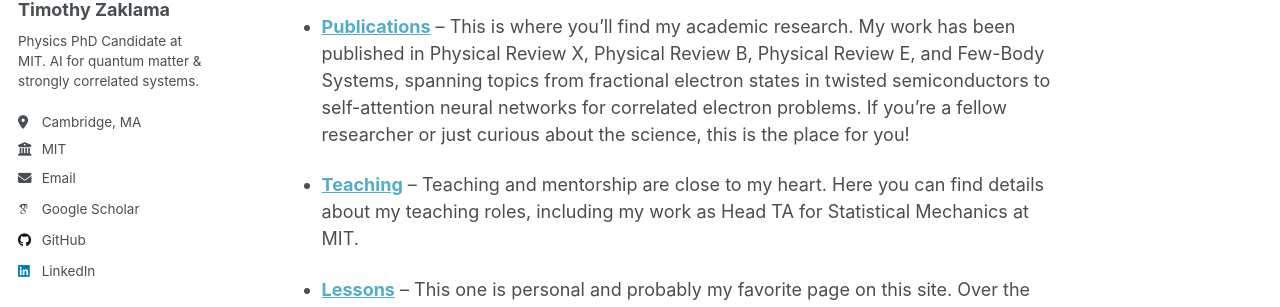
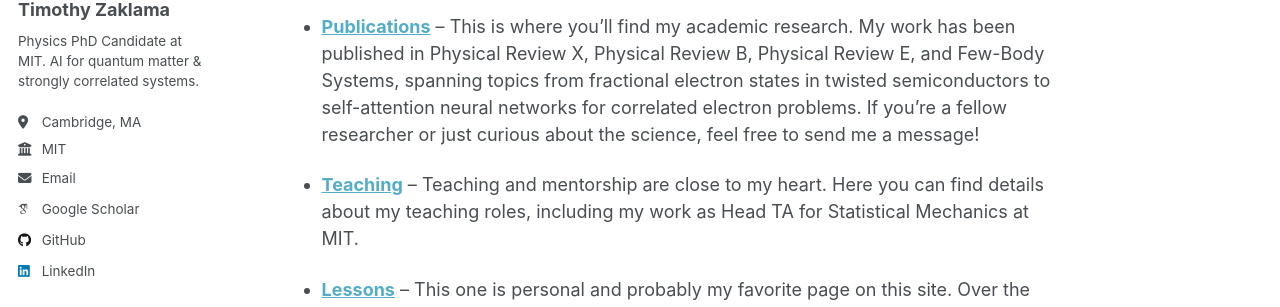
Before and after one commit to tzaklama1/tzaklama_web, a Jekyll site: the page built from _pages/about.md, in a window 1280 px wide and 900 px high, scrolled down 1262 px. Shown: the part 244-551 px from the top of the window. Built offline with Jekyll 4.4.1, drawn with Linux system fonts in a browser that asks for light colours; some web fonts are replaced; a script that is not in the unit is left out.

Commit message:
light edit

```diff
--- a/_pages/about.md
+++ b/_pages/about.md
@@ -25,7 +25,7 @@ I'm passionate about mentorship and teaching -- I currently serve as Head TA for
 
 I've organized this site into a few sections so you can easily find what interests you most. Here's a quick guide to what you'll find in each tab at the top:
 
-- **[Publications](/tzaklama_web/publications/)** -- This is where you'll find my academic research. My work has been published in Physical Review X, Physical Review B, Physical Review E, and Few-Body Systems, spanning topics from fractional electron states in twisted semiconductors to self-attention neural networks for correlated electron problems. If you're a fellow researcher or just curious about the science, this is the place for you!
+- **[Publications](/tzaklama_web/publications/)** -- This is where you'll find my academic research. My work has been published in Physical Review X, Physical Review B, Physical Review E, and Few-Body Systems, spanning topics from fractional electron states in twisted semiconductors to self-attention neural networks for correlated electron problems. If you're a fellow researcher or just curious about the science, feel free to send me a message!
 
 - **[Teaching](/tzaklama_web/teaching/)** -- Teaching and mentorship are close to my heart. Here you can find details about my teaching roles, including my work as Head TA for Statistical Mechanics at MIT.
 
```
